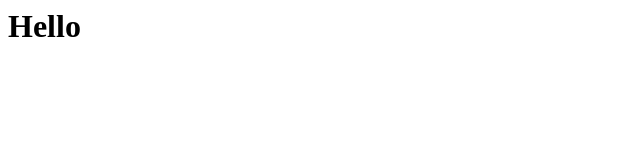
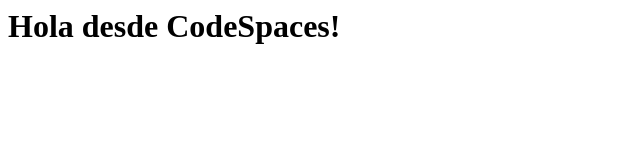
Before and after one commit to alejandro8518/code-with-codespaces, a plain HTML site: page index.html in a window 1280 px wide. Shown: the whole page, without its empty margins (0-640 px from the left). Drawn offline with Linux system fonts and the light colour scheme.

Commit message:
Agregando Hora desde CodeSpaces!

```diff
--- a/index.html
+++ b/index.html
@@ -1,3 +1,3 @@
 <html>
-  <h1>Hello</h1>
+  <h1>Hola desde CodeSpaces!</h1>
 </html>
```
